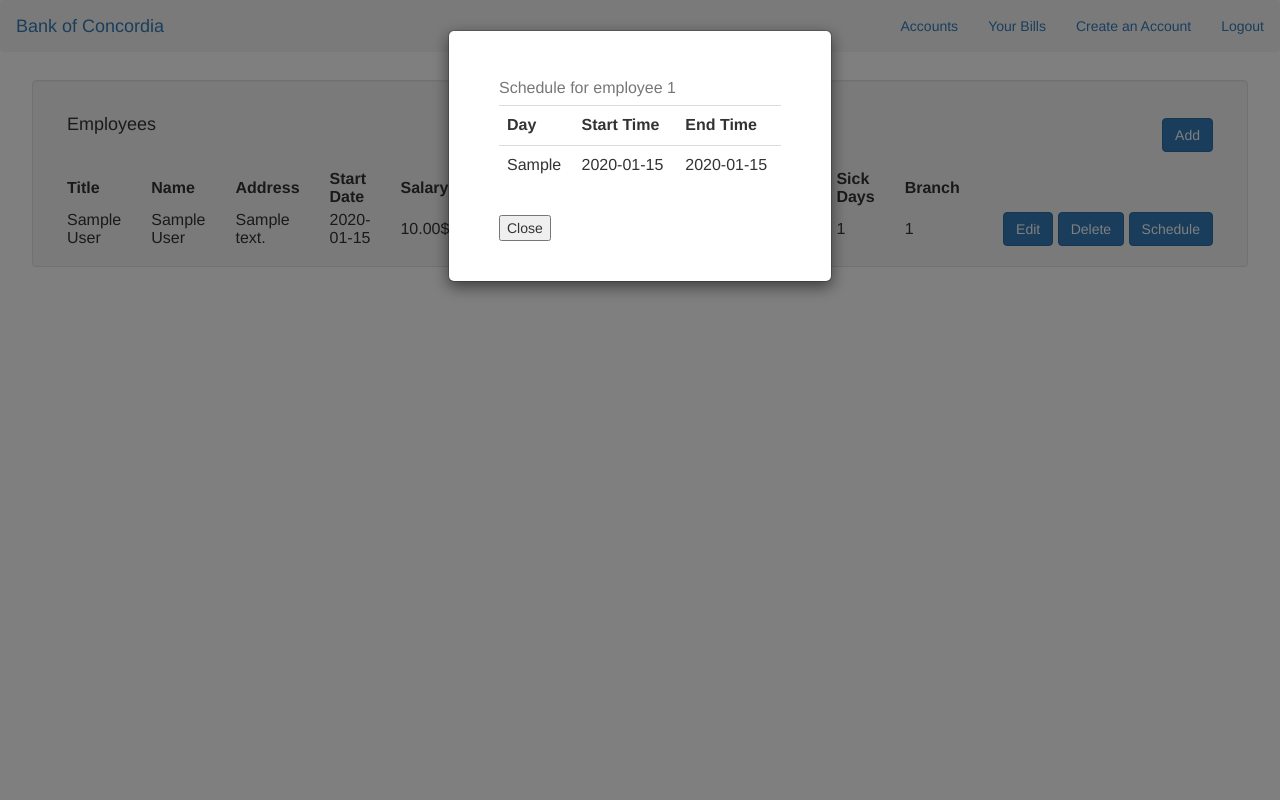
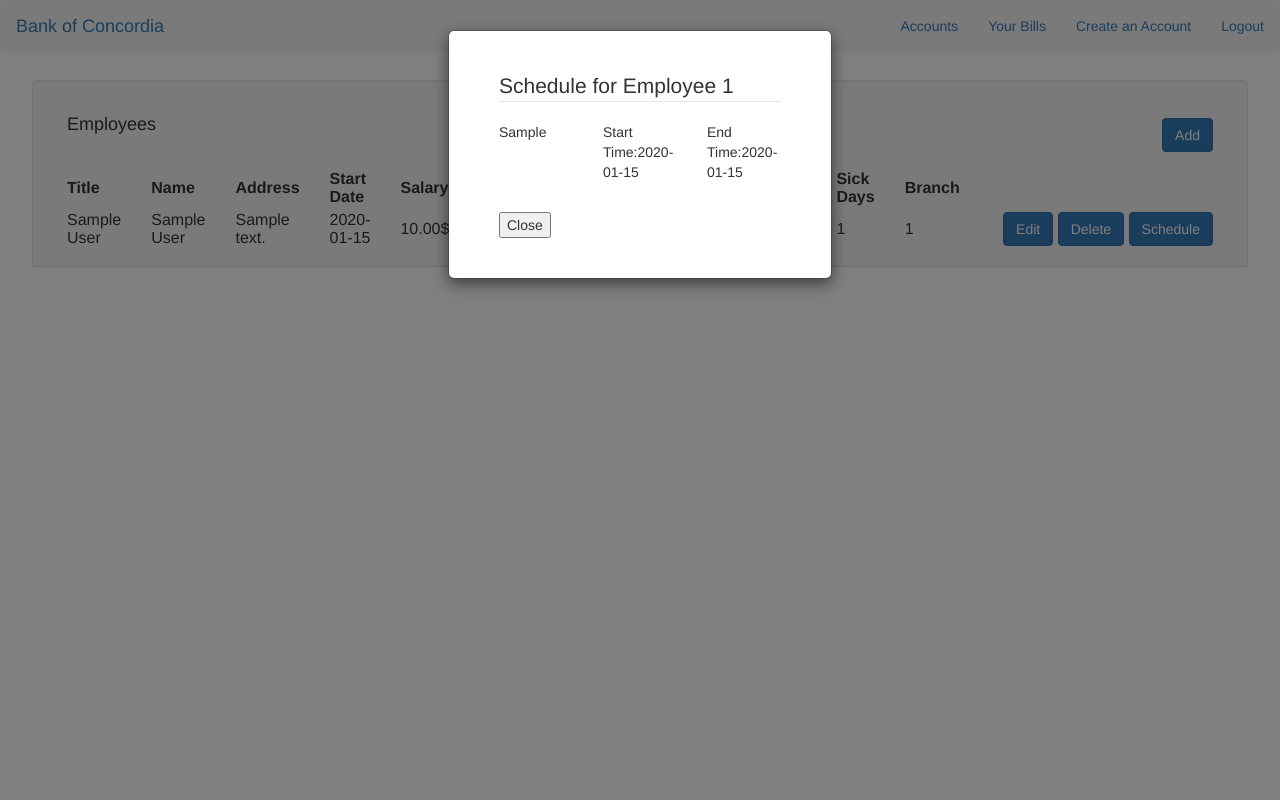
Before and after one commit to RemusCM/COMP353-MainProject, a PHP site: page /manage_employees in a window 1280 px wide, after a click on "Schedule". Run offline with PHP 8.4, Linux system fonts and the light colour scheme; tables that the repository leaves empty hold one stand-in row (values such as "Sample post"); data that the repository does not hold is empty.

Commit message:
Fixed view employee schedules

```diff
--- a/classes/ManageEmployees.php
+++ b/classes/ManageEmployees.php
@@ -171,7 +171,6 @@ class ManageEmployees
     {
         // create a database connection
         $this->db_connection = new mysqli(DB_HOST, DB_USER, DB_PASS, DB_NAME);
-
         // change character set to utf8 and check it
         if (!$this->db_connection->set_charset("utf8")) {
             $this->errors[] = $this->db_connection->error;
@@ -180,7 +179,7 @@ class ManageEmployees
 
         // if no connection errors (= working database connection)
         if (!$this->db_connection->connect_errno) {
-            $sql = "SELECT day, start_time, end_time FROM schedule";
+            $sql = "SELECT employee_id, day, start_time, end_time FROM schedule";
             $query_schedules = $this->db_connection->query($sql);
             $schedules = array();
             if ($query_schedules->num_rows == 0) {
--- a/views/manage_employees.php
+++ b/views/manage_employees.php
@@ -151,30 +151,33 @@ if (isset($manageEmployees)) {
                 </div>
 
             </div>
-
-
-
-            <?php }?>
-    </table>
+            </div>
             <div class="modal fade" id="schedule<?php echo $e->employee_id;?>" role="dialog">
                 <div class="modal-dialog" style="width:30%;">
                     <div class="modal-content">
                         <div class="modal-body" style="padding:40px 50px;">
-                    <table class="table">
-                        <caption>Schedule for employee <?php echo $e->employee_id;?></caption>
-                        <tr>
-                            <th>Day</th>
-                            <th>Start Time</th>
-                            <th>End Time</th>
-                        </tr>
+                        <legend>Schedule for Employee <?php echo $e->employee_id;?></legend>
+
                                 <?php foreach($schedules as $s) { ?>
-                            <tr>
-                                <td><?php echo $s->day ?></td>
-                                <td><?php echo $s->start_time ?></td>
-                                <td><?php echo $s->end_time ?></td>
-                            </tr>
+                                        <?php if($s->employee_id == $e->employee_id){?>
+                                        <div class="row">
+                                            <div class="col-sm-4">
+                                        <?php echo $s->day ?>
+                                            </div>
+                                            <div class="col-sm-4">
+
+                                            <?php echo "Start Time:". $s->start_time ?>
+                                            </div>
+
+                                                <div class="col-sm-4">
+
+                                                <?php echo "End Time:". $s->end_time ?>
+                                                </div>
+                                        </div>
+                                        <br>
                                     <?php }?>
-                    </table>
+                                <?php }?>
+
                             <div style="padding-top: 10px;">
                                 <input type="submit" data-dismiss="modal" value="Close">
                             </div>
@@ -182,6 +185,12 @@ if (isset($manageEmployees)) {
                     </div>
                 </div>
             </div>
+
+
+
+            <?php }?>
+    </table>
+
     <!-- Add employee modal opens when clicking add button -->
     <div class="modal fade" id="add" role="dialog">
         <div class="modal-dialog" style="width:30%;">
```
Lines whose indentation alone changed are shown as unchanged.
